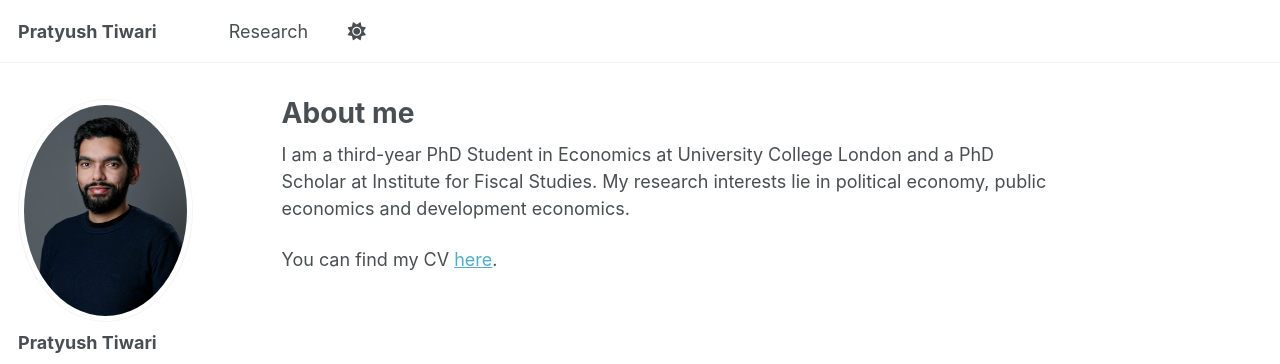
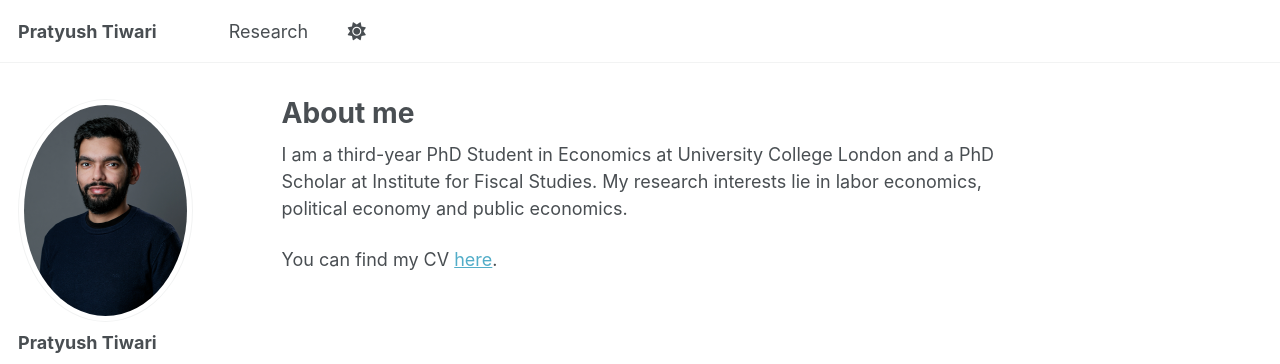
Before and after one commit to PratyushTiwari/pratyushtiwari.github.io, a Jekyll site: the page built from _pages/about.md, in a window 1280 px wide. Shown: the top 364 px of the page. Built offline with Jekyll 4.4.1, drawn with Linux system fonts in a browser that asks for light colours; some web fonts are replaced.

Commit message:
Update research interests description
Changed from 'political economy, public economics and development economics'
to 'labor economics, political economy and public economics'

Co-Authored-By: Claude Sonnet 4.5 <noreply@anthropic.com>

```diff
--- a/_pages/about.md
+++ b/_pages/about.md
@@ -7,6 +7,6 @@ redirect_from:
   - /about.html
 ---
 
-I am a third-year PhD Student in Economics at University College London and a PhD Scholar at Institute for Fiscal Studies. My research interests lie in political economy, public economics and development economics.
+I am a third-year PhD Student in Economics at University College London and a PhD Scholar at Institute for Fiscal Studies. My research interests lie in labor economics, political economy and public economics.
 
 You can find my CV [here](http://pratyushtiwari.github.io/files/CV.pdf).
```
Also changed, not shown: _pages/research.md (+1 -1 lines).
